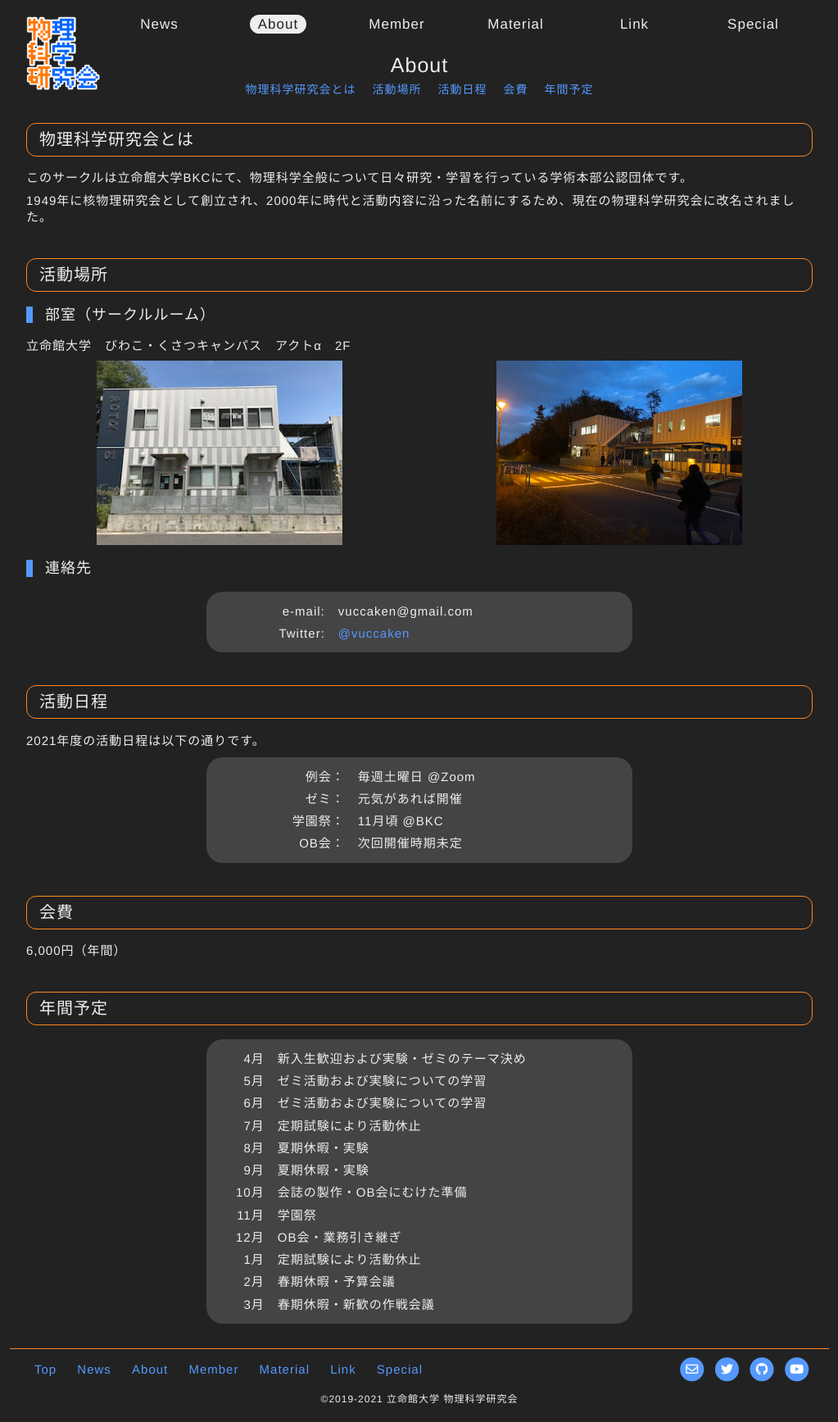
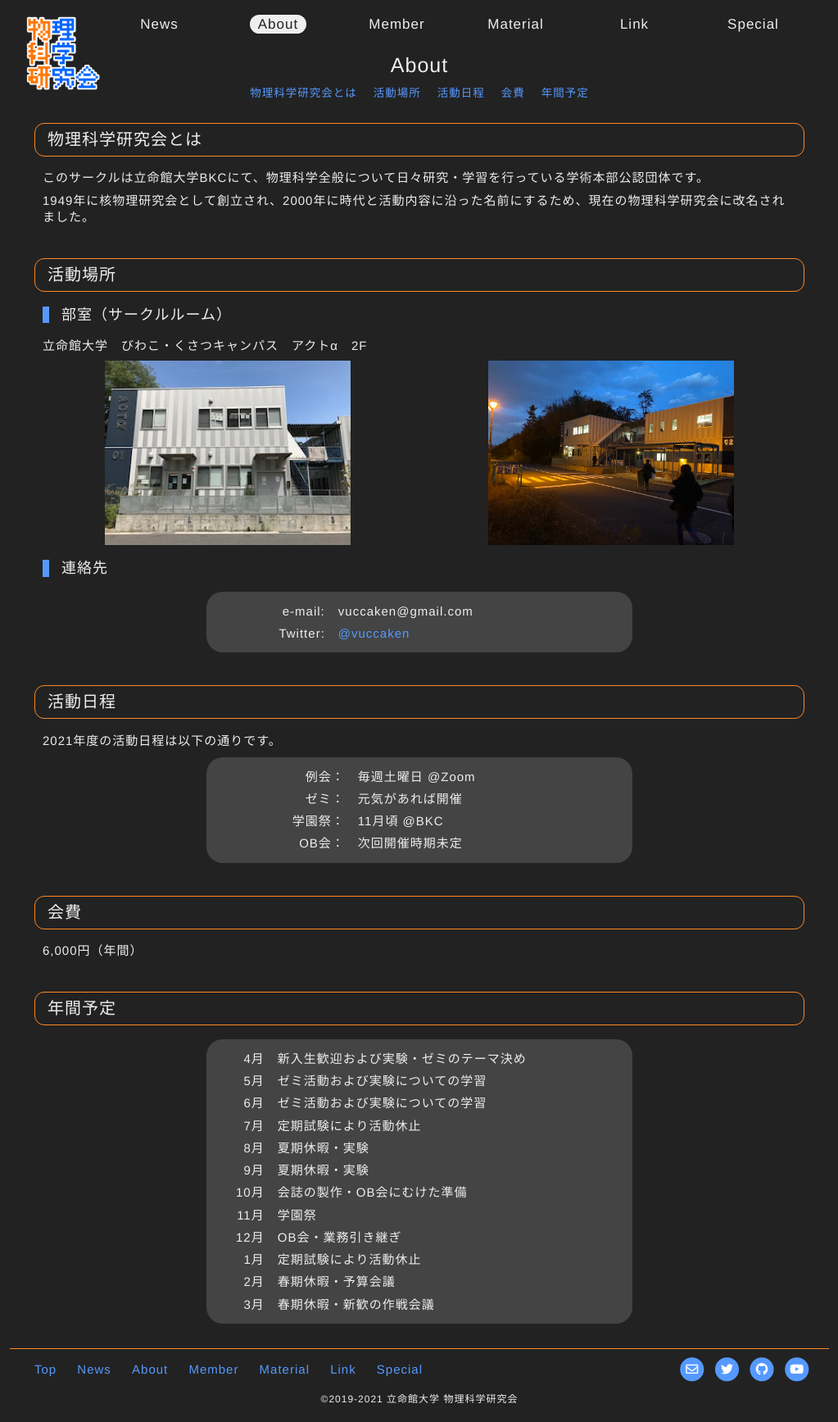
Before and after one commit to vuccaken/vuccaken.github.io, a Jekyll site: the page built from _pages/about.md, in a window 1280 px wide. Shown: the whole page at 82% size, without its empty margins (128-1151 px from the left). Built offline with Jekyll 4.4.1, drawn with Linux system fonts in a browser that asks for light colours; nearby versions of some CDN libraries.

Commit message:
調整 page title

```diff
--- a/_layouts/pages.html
+++ b/_layouts/pages.html
@@ -4,7 +4,8 @@
 
 <div class="page-title-area">
   <div class="wrapper">
-    <h1>
+    <div class="inner">
+      <h1 class="page-title">
         {%- if page.subtitle %}
           <div class="subtitle">{{ page.subtitle }}</div>
         {%- endif %}
@@ -18,9 +19,12 @@
       {%- endif %}
     </div>
   </div>
+</div>
 
-<div class="content">
+<div class="content pages">
   <div class="wrapper">
+    <div class="inner">
       {{ content }}
     </div>
   </div>
+</div>
--- a/_sass/main.scss
+++ b/_sass/main.scss
@@ -11,6 +11,7 @@
 header {
   // border: solid 1px aqua;
   margin: 20px 0;
+
   nav {
     // border: solid 1px tomato;
     display: grid;
@@ -34,7 +35,7 @@
     }
     .logo:hover{
       text-decoration: none;
-      opacity:0.9;
+      opacity: 0.9;
       // filter:alpha(opacity=80);
       // -ms-filter: "alpha( opacity=80 )";
     }
@@ -67,55 +68,75 @@
 }
 
 .page-title-area {
+  @media screen and (max-width: 635px) {
+    margin-top: -10px;
+  }
+
+  .inner {
     // border: solid 1px aqua;
-  margin-bottom: 20px;
+
+    @media screen and (min-width: 635px) {
       min-height: 70px;
+      padding: 0 100px;
+    }
+
     display: grid;
+    grid-row-gap: 10px;
     align-content: center;
-  .subtitle {
-    font-size: 90%;
-    padding-bottom: 5px;
-  }
-  h1 {
+
+    h1.page-title {
       // border: solid 1px tomato;
       margin: 0px;
       text-align: center;
+      display: grid;
+      grid-row-gap: 5px;
+      .subtitle {
+        font-size: 90%;
       }
     }
 
     // 目次
     // _includes/general/toc.html
     .toc-area {
+      // border: solid 1px tomato;
       display: flex;
-  // background-color: greenyellow;
-}
-.toc-ul { // <ul>
-  // background-color: red;
-  // border-top: solid 2px $thm-color;
-  // border-bottom: solid 2px $thm-color;
+      // @media screen and (max-width: 635px) {
+      //   display: none;
+      // }
+
+      ul.toc-ul {
+        // background-color: yellow;
         padding: 0;
         margin: auto;
         display: flex;
         flex-wrap: wrap;
         justify-content: space-evenly;
       }
-.toc-li { // <li>
+      li.toc-li {
         // border: 1px solid aqua;
-  padding: 0px 10px;
+        margin: 2px 10px;
         list-style: none;
-  // text-align: center;
-  font-size: 10.5pt;
-  flex: 1 0 1;
-  // margin: auto;
+        font-size: 90%;
+        // flex: 1 0 1;
       }
-.toc-a{
+      .toc-a {
         // color: $thm-color;
         // border: 1px solid $thm-color;
-  // padding: 0px 15px;
+        // padding: 0px 10px;
+      }
+    }
+  }
 }
 
-.content {
+
+
+.content.pages .inner {
   // border: solid 1px greenyellow;
+  margin: 20px;
+  h2 {
+    margin-left: -10px;
+    margin-right: -10px;
+  }
 }
 
 footer {
```
Lines whose indentation alone changed are shown as unchanged.
